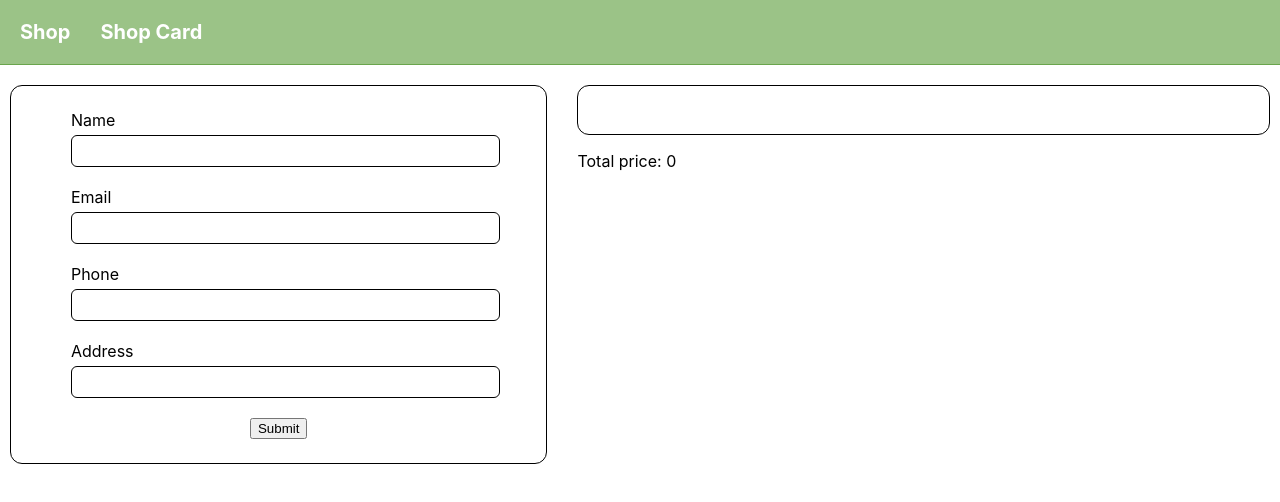
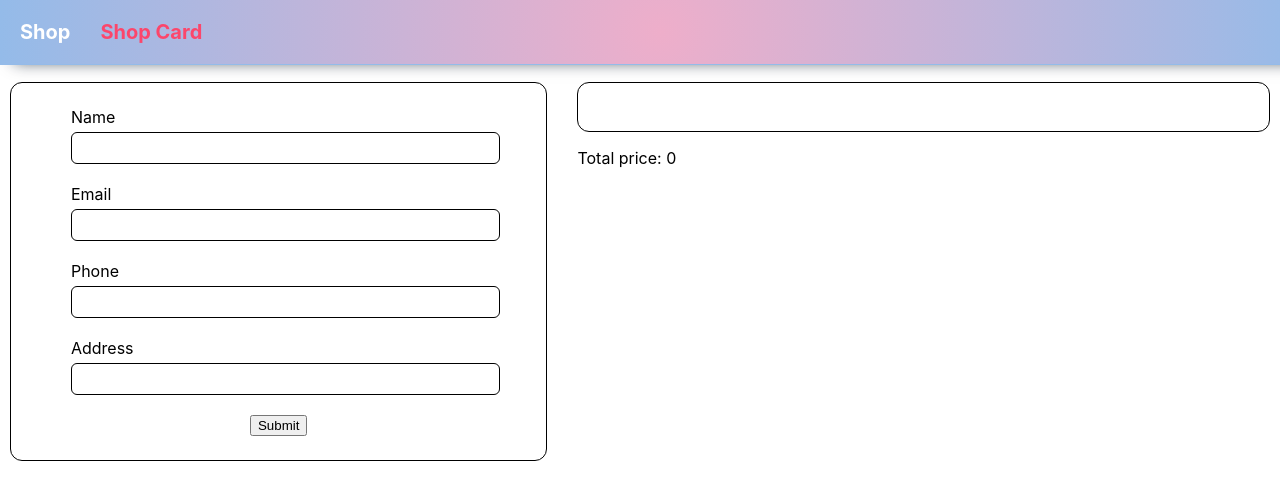
Before and after one commit to AnastasiiaHudymenko/frontend-shop, a React (Create React App) app: page /frontend-shop/shop in a window 1280 px wide. Shown: the top 502 px of the page. Built offline with nearby package versions, Linux system fonts and the light colour scheme.

Commit message:
add styles

```diff
--- a/src/components/Products/Products.js
+++ b/src/components/Products/Products.js
@@ -31,6 +31,7 @@ export const Products = ({ changeShop }) => {
             src={`http://localhost:3002/${image}`}
             alt={title}
           />
+
           <Wrap>
             <Title>{title}</Title>
             <Btn onClick={() => handleClick(_id)} type="button">
--- a/src/components/Products/Products.styled.js
+++ b/src/components/Products/Products.styled.js
@@ -11,12 +11,26 @@ export const List = styled.ul`
 `;
 
 export const Item = styled.li`
-  border: 1px solid black;
+  border: 2px solid transparent;
+  border-radius: 6px;
   padding: 10px;
+  background: radial-gradient(
+    circle,
+    rgba(238, 174, 202, 1) 0%,
+    rgba(148, 187, 233, 1) 100%
+  );
+  color: white;
+  transition: all 0.5s ease;
+  &:hover {
+    color: #fc466b;
+
+    box-shadow: 0px 10px 13px -7px #000000, 5px 6px 15px -9px rgba(3, 20, 36, 0);
+  }
 `;
 
 export const Image = styled.img`
   object-fit: contain;
+  border-radius: 5px;
 `;
 
 export const Wrap = styled.div`
--- a/src/components/SharedLayout/SharedLayout.styled.js
+++ b/src/components/SharedLayout/SharedLayout.styled.js
@@ -2,9 +2,18 @@ import styled from '@emotion/styled';
 import { NavLink } from 'react-router-dom';
 
 export const Header = styled.header`
-  border-bottom: 1px solid #3c891582;
+  position: fixed;
+  width: 100%;
+  border-bottom: 1px solid #94bbe9;
   padding: 20px;
-  background-color: #3c891582;
+  background: rgb(238, 174, 202);
+  background: radial-gradient(
+    circle,
+    rgba(238, 174, 202, 1) 0%,
+    rgba(148, 187, 233, 1) 100%
+  );
+
+  box-shadow: 5px 6px 15px -9px rgba(3, 20, 36, 0.72);
 `;
 
 export const List = styled.ul`
@@ -20,5 +29,8 @@ export const Item = styled.li`
 
 export const NavLinkStyled = styled(NavLink)`
   text-decoration: none;
-  color: inherit;
+  color: white;
+  &.active {
+    color: #fc466b;
+  }
 `;
--- a/src/components/Shops/Shops.styled.js
+++ b/src/components/Shops/Shops.styled.js
@@ -2,21 +2,41 @@ import styled from '@emotion/styled';
 
 export const List = styled.ul`
   flex: 1;
-  border-right: 1px solid;
+  border-right: 1px solid #94bbe9;
   display: flex;
+
   flex-direction: column;
   gap: 50px;
   padding: 20px 10px;
-
+  background: radial-gradient(
+    circle,
+    rgba(238, 174, 202, 1) 0%,
+    rgba(148, 187, 233, 1) 100%
+  );
   align-items: center;
 `;
 
 export const Item = styled.li`
-  border: 1px solid;
+  border: 1px solid white;
+  border-radius: 8px;
   padding: 16px;
   width: 200px;
+  color: white;
+  background: radial-gradient(
+    circle,
+    rgba(238, 174, 202, 1) 0%,
+    rgba(148, 187, 233, 1) 100%
+  );
+
   text-align: center;
   cursor: pointer;
+
+  transition: all 0.5s ease;
+  &:hover {
+    color: #fc466b;
+
+    box-shadow: 0px 10px 13px -7px #000000, 5px 6px 15px -9px rgba(3, 20, 36, 0);
+  }
 `;
 
 export const Title = styled.h2`
--- a/src/components/UserForm/UserForm.js
+++ b/src/components/UserForm/UserForm.js
@@ -1,6 +1,8 @@
 import { useState } from 'react';
-// import { useSelector, useDispatch } from 'react-redux';
+import { useSelector, useDispatch } from 'react-redux';
+
 import { addUserData } from 'redux/operations';
+import { clearBacket } from 'redux/basketProductSlice';
 import { Form, Label, Field, NameInput, BtnSend } from './UserFrom.styled';
 
 export const UserForm = () => {
@@ -10,6 +12,9 @@ export const UserForm = () => {
     phone: '',
     address: '',
   });
+
+  const { backet } = useSelector(state => state.backet);
+  const dispatch = useDispatch();
 
   const handleChange = event => {
     const { name, value } = event.target;
@@ -22,7 +27,10 @@ export const UserForm = () => {
   const sendUserForm = e => {
     e.preventDefault();
 
-    addUserData(formData);
+    const userOrder = { backet, ...formData };
+    setFormData({ name: '', email: '', phone: '', address: '' });
+    addUserData(userOrder);
+    dispatch(clearBacket());
   };
 
   return (
--- a/src/pages/Home.js
+++ b/src/pages/Home.js
@@ -42,4 +42,5 @@ export const HomePage = () => {
 
 const Container = styled.div`
   display: flex;
+  padding-top: 64px;
 `;
--- a/src/pages/Shop.js
+++ b/src/pages/Shop.js
@@ -16,6 +16,7 @@ const Container = styled.div`
   padding: 20px 10px;
   gap: 30px;
   position: relative;
+  padding-top: 82px;
 `;
 
 export default ShopPage;
--- a/src/redux/basketProductSlice.js
+++ b/src/redux/basketProductSlice.js
@@ -17,9 +17,17 @@ const basketSlice = createSlice({
     deleteProduct(state, { payload }) {
       state.backet = payload;
     },
+    clearBacket(state, { payload }) {
+      state.backet = [];
+    },
   },
 });
 
-export const { addProduct, addMoreProduct, deleteProduct, updateProduct } =
-  basketSlice.actions;
+export const {
+  addProduct,
+  addMoreProduct,
+  deleteProduct,
+  updateProduct,
+  clearBacket,
+} = basketSlice.actions;
 export const basketReducer = basketSlice.reducer;
```
